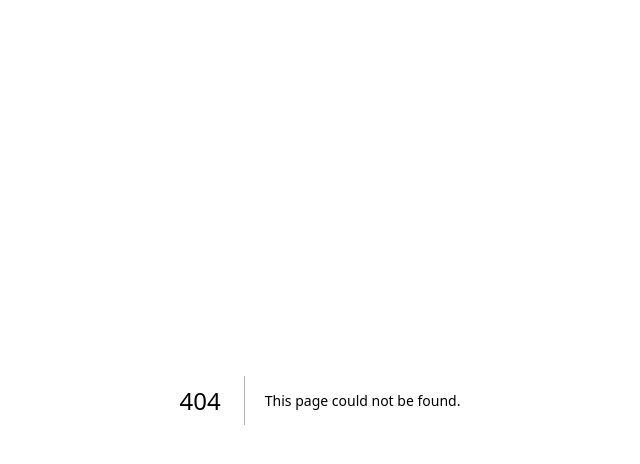
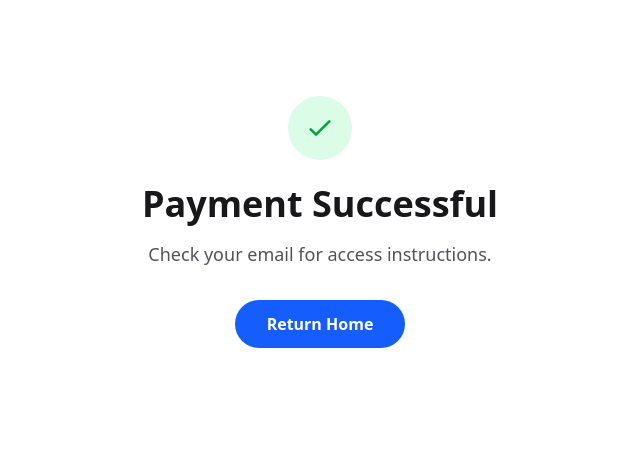
Before and after one commit to budweisserr/ai-influencer-site, a Next.js app: page /success in a window 1280 px wide. Before the commit this address had no page. Shown: the top 464 px of the page, without its empty margins (320-960 px from the left). Built offline with nearby package versions, Linux system fonts and the light colour scheme.

Commit message:
main page

```diff
--- /dev/null
+++ b/app/success/page.tsx
@@ -0,0 +1,37 @@
+export default function Success() {
+  return (
+    <main className="min-h-screen bg-white text-zinc-900 dark:bg-black dark:text-zinc-50">
+      <section className="py-24 text-center">
+        <div className="container mx-auto px-6">
+          <div className="mx-auto max-w-md">
+            <div className="mb-6 inline-flex h-16 w-16 items-center justify-center rounded-full bg-green-100 dark:bg-green-900/30">
+              <svg
+                className="h-8 w-8 text-green-600 dark:text-green-400"
+                fill="none"
+                viewBox="0 0 24 24"
+                stroke="currentColor"
+              >
+                <path
+                  strokeLinecap="round"
+                  strokeLinejoin="round"
+                  strokeWidth={2}
+                  d="M5 13l4 4L19 7"
+                />
+              </svg>
+            </div>
+            <h1 className="mb-4 text-4xl font-bold">Payment Successful</h1>
+            <p className="mb-8 text-lg text-zinc-600 dark:text-zinc-400">
+              Check your email for access instructions.
+            </p>
+            <a
+              href="/"
+              className="inline-block rounded-full bg-blue-600 px-8 py-3 font-semibold text-white transition-colors hover:bg-blue-700"
+            >
+              Return Home
+            </a>
+          </div>
+        </div>
+      </section>
+    </main>
+  );
+}
```
